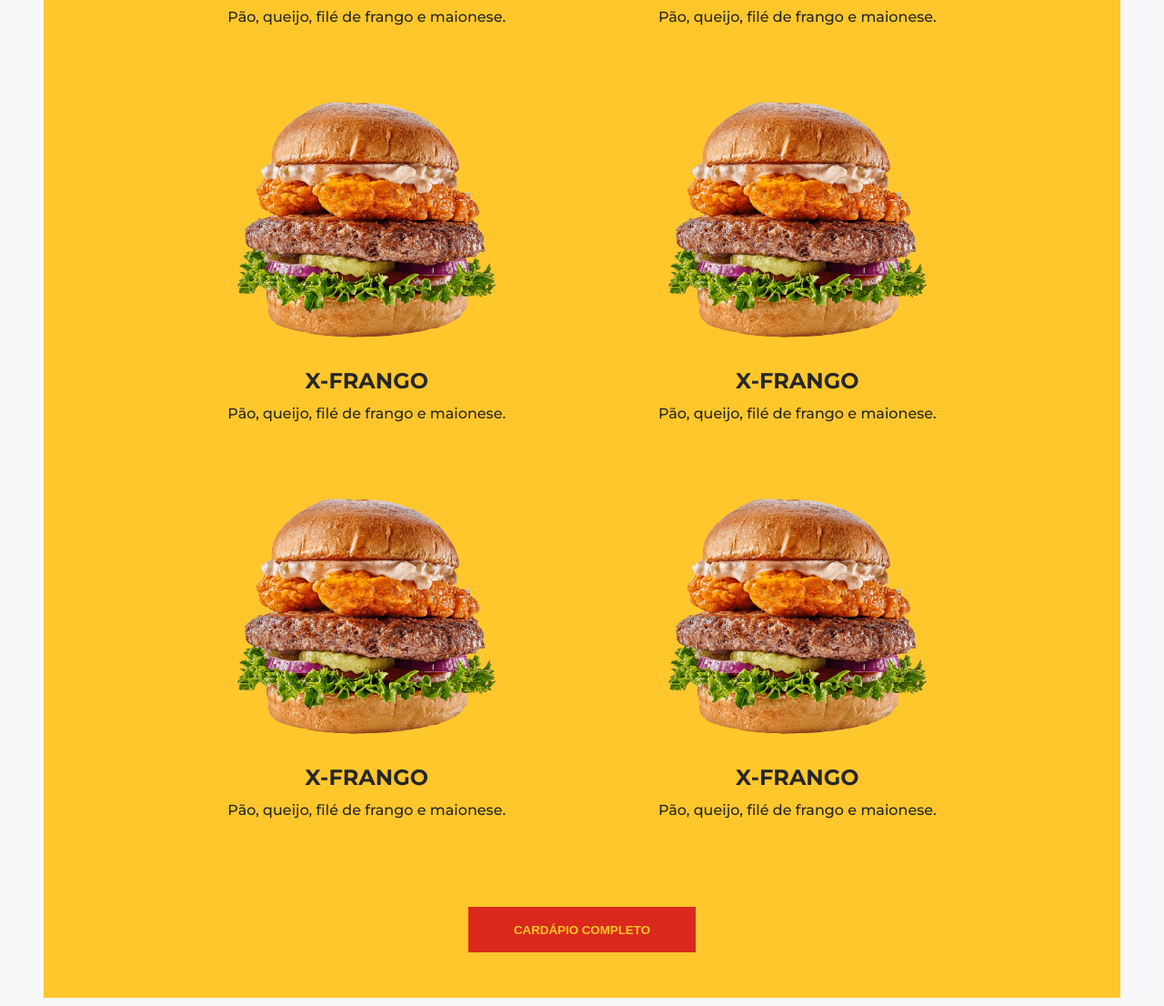
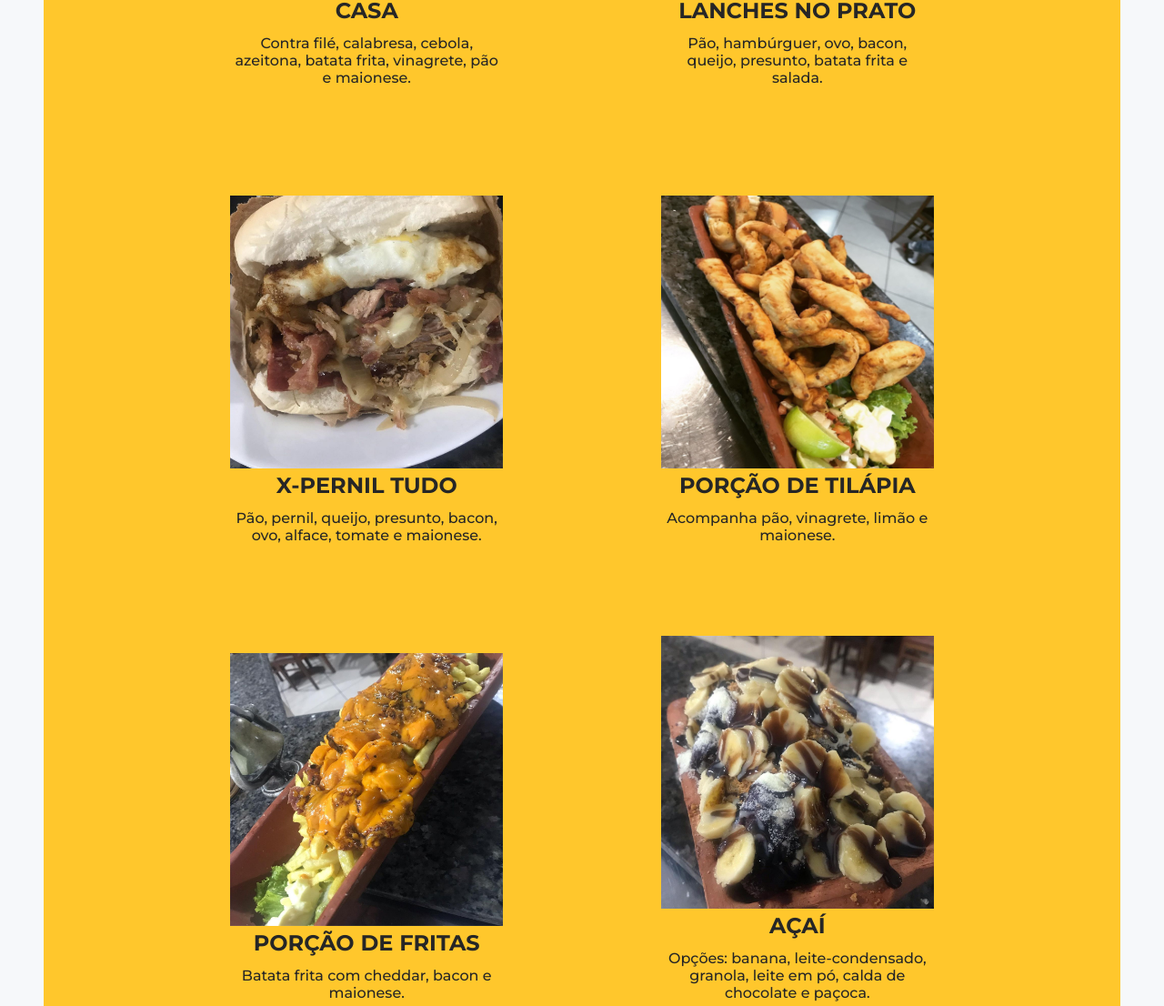
Before and after one commit to matheus-augusto327/izza-lanches, a plain HTML site: page index.html in a window 1280 px wide. Shown: the part 1774-2880 px from the top of the page at 91% size. Drawn offline with nearby package versions, Linux system fonts and the light colour scheme.

Commit message:
Update food vitrine

```diff
--- a/index.html
+++ b/index.html
@@ -77,7 +77,7 @@
                 <img src="./assets/batata-cheddar-bacon.jpg" alt="Batata Frita">
                 <div class="food-type-text">
                     <h4>BATATA FRITA</h4>
-                    <p>Com bacon, queijo ou queijo e bacon!</p>
+                    <p>Com bacon, queijo e cheddar!</p>
                 </div>
             </div>
 
@@ -108,39 +108,41 @@
             </div>
             <div class="vitrine-items">
                 <div class="vitrine-card">
-                    <img src="./assets/vitrine-card-frango.png" alt="">
-                    <h4>X-FRANGO</h4>
-                    <p>Pão, queijo, filé de frango e maionese.</p>
+                    <div class="card-content">
+                        <img src="./assets/porcao-moda.jpg" alt="">
+                        <h4>PORÇÃO A MODA DA CASA</h4>
+                        <p>Contra filé, calabresa, cebola, azeitona, batata frita, vinagrete, pão e maionese.</p>
+                    </div>
                 </div>
 
                 <div class="vitrine-card">
-                    <img src="./assets/vitrine-card-frango.png" alt="">
-                    <h4>X-FRANGO</h4>
-                    <p>Pão, queijo, filé de frango e maionese.</p>
+                    <img src="./assets/lacnhe-prato.jpg" alt="">
+                    <h4>LANCHES NO PRATO</h4>
+                    <p>Pão, hambúrguer, ovo, bacon, queijo, presunto, batata frita e salada.</p>
                 </div>
 
                 <div class="vitrine-card">
-                    <img src="./assets/vitrine-card-frango.png" alt="">
-                    <h4>X-FRANGO</h4>
-                    <p>Pão, queijo, filé de frango e maionese.</p>
+                    <img src="./assets/x-pernil-tudo.jpg" alt="">
+                    <h4>X-PERNIL TUDO</h4>
+                    <p>Pão, pernil, queijo, presunto, bacon, ovo, alface, tomate e maionese.</p>
                 </div>
 
                 <div class="vitrine-card">
-                    <img src="./assets/vitrine-card-frango.png" alt="">
-                    <h4>X-FRANGO</h4>
-                    <p>Pão, queijo, filé de frango e maionese.</p>
+                    <img src="./assets/tilapia.jpg" alt="">
+                    <h4>PORÇÃO DE TILÁPIA</h4>
+                    <p>Acompanha pão, vinagrete, limão e maionese.</p>
                 </div>
 
                 <div class="vitrine-card">
-                    <img src="./assets/vitrine-card-frango.png" alt="">
-                    <h4>X-FRANGO</h4>
-                    <p>Pão, queijo, filé de frango e maionese.</p>
+                    <img src="./assets/batata-cheddar.jpg" alt="">
+                    <h4>PORÇÃO DE FRITAS</h4>
+                    <p>Batata frita com cheddar, bacon e maionese.</p>
                 </div>
 
                 <div class="vitrine-card">
-                    <img src="./assets/vitrine-card-frango.png" alt="">
-                    <h4>X-FRANGO</h4>
-                    <p>Pão, queijo, filé de frango e maionese.</p>
+                    <img src="./assets/acai.jpg" alt="">
+                    <h4>AÇAÍ</h4>
+                    <p>Opções: banana, leite-condensado, granola, leite em pó, calda de chocolate e paçoca.</p>
                 </div>
             </div>
 
--- a/styles/style.css
+++ b/styles/style.css
@@ -284,17 +284,18 @@ section#vitrine {
     grid-template-rows: 1fr 1fr;
 
     box-sizing: border-box;
-    align-items: center;
 }
 
 .vitrine-card {
-    text-align: center;
+    width: 300px;
     margin: auto;
     margin-bottom: 70px;
+    text-align: center;
 }
 
 .vitrine-card img {
     width: 300px;
+    height: 300px;
 }
 
 .vitrine-card h4 {
```
Also changed, not shown: assets/acai.jpg (added), assets/batata-cheddar.jpg (added), assets/costelinha-food-types.png (deleted), assets/costelinha.jpg, assets/hamburguer-food-types.png (deleted), assets/lacnhe-prato.jpg (added), assets/peixe-food-types.png (deleted), assets/porcao-moda.jpg (added), assets/tilapia.jpg (added), assets/vitrine-card-frango.png (deleted), assets/x-pernil-tudo.jpg (added).
